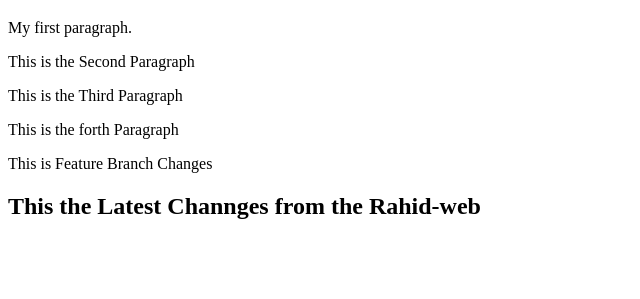
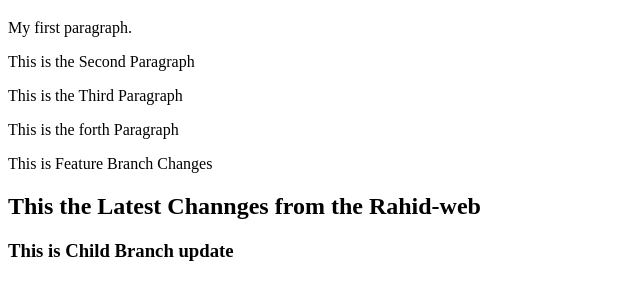
Before and after one commit to Rahid-3/my-project, a plain HTML site: page index.html in a window 1280 px wide. Shown: the part 61-360 px from the top of the page, without its empty margins (0-640 px from the left). Drawn offline with Linux system fonts and the light colour scheme.

Commit message:
Child commit

```diff
--- a/index.html
+++ b/index.html
@@ -12,5 +12,6 @@
 <p>This is the forth Paragraph</p>
 <p>This is Feature Branch Changes</p>
 <h2>This the Latest Channges from the Rahid-web</h2>
+<h3>This is Child Branch update</h3>
 </body>
 </html>
```
